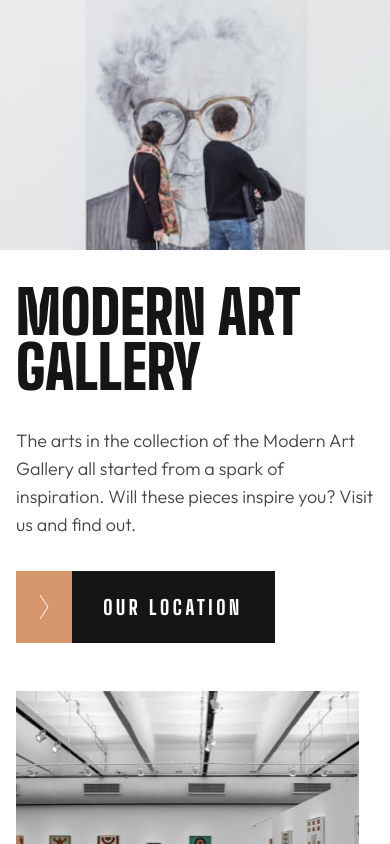
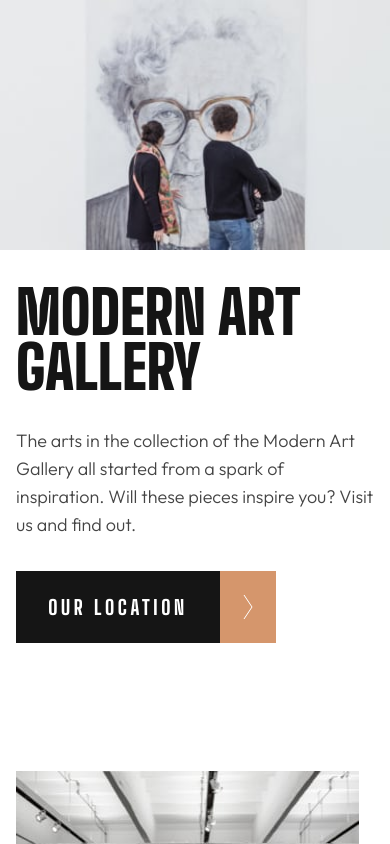
Before and after one commit to apcopaco/art-gallery, a plain HTML site: page index.html in a window 390 px wide. Shown: the top 844 px of the page. Drawn offline with Linux system fonts and the light colour scheme.

Commit message:
buttons_update

```diff
--- a/index.html
+++ b/index.html
@@ -41,15 +41,14 @@
           a spark of inspiration. Will these pieces inspire you? Visit us and
           find out.
         </p>
-        <div class="button_arrow">
           <a class="link" href="location.html">
             <button class="header_button">
-              <h1>OUR LOCATION</h1>
-            </button></a>
-          <div class="arrow_div">
-            <img src="./assets/icon-arrow-right.svg" alt="arrow-right" />
-          </div>
-        </div>
+              OUR LOCATION
+            </button>
+            <div class="arrow_div">
+              <img src="./assets/icon-arrow-right.svg" alt="arrow-right" />
+            </div>
+          </a>
       </div>
     </header>
     <!-- End header --><!-- End header --><!-- End header -->
@@ -63,7 +62,8 @@
           alt="image-grid"
         />
         <div class="main_text1">
-          <h1>Your Day at the Gallery</h1>
+          <h1>Your Day
+             at the Gallery</h1>
           <p>
             Wander through our distinct collections and find new insights about
             our artists. Dive into the details of their creative process.
--- a/style.css
+++ b/style.css
@@ -13,7 +13,7 @@
   }
 
 header {
-    padding-bottom: 120px;
+    padding-bottom: 200px;
 }
 
 
@@ -66,23 +66,14 @@ p {
     height: 72px;
     width: 204px;
     border: none;
-
-
-
-
-
-}
-
-.header_button h1 {
     color: #FFFFFF;
     font-size: 20px;
     font-weight: 800;
     line-height: 24px;
     letter-spacing: 3.6px;
-    margin-bottom: 0;
-    margin-top: 0;
+    font-family: "Big Shoulders Display";
+}
 
-}
 
 .arrow_div {
     width: 56px;
@@ -91,24 +82,19 @@ p {
     justify-content: center;
     align-items: center;
     display: flex;
-    padding-right: 24px;
-    padding-left: 24px;
-    position: absolute;
+}
 
+
+.link {
+    display: flex;
 }
 
 
 a {
     position: absolute;
-    right: 115px;
+    text-decoration: none;
 }
 
-
-.button_arrow {
-    display: flex;
-    flex-direction: row;
-
-}
 /* End-header *//* End-header */
 /* End-header *//* End-header */
 
@@ -219,10 +205,7 @@ footer {
 /* location page *//* location page *//* location page *//* location page */
 /* location page *//* location page *//* location page *//* location page */
 /* location page *//* location page *//* location page *//* location page */
-body {
-    width: 100%;
 
-}
 
 
 .header2 {
@@ -231,6 +214,11 @@ body {
     display: flex;
     width: 100%;
 }
+.map {
+    width: 100%;
+}
+
+
 
 
 
@@ -240,6 +228,7 @@ body {
     padding-left: 16px;
     padding-right: 16px;
     padding-top: 48px;
+    width: 100%;
 
 
 }
@@ -276,11 +265,13 @@ body {
 
 .footer2 {
     background-color: #D5966C;
+    width: 100%;
     display: flex;
     height: 336px;
     padding-left: 32px;
     padding-top: 48px;
     padding-right: 32px;
+
 }
 
 
```
Also changed, not shown: location.html (+7 -13 lines).
